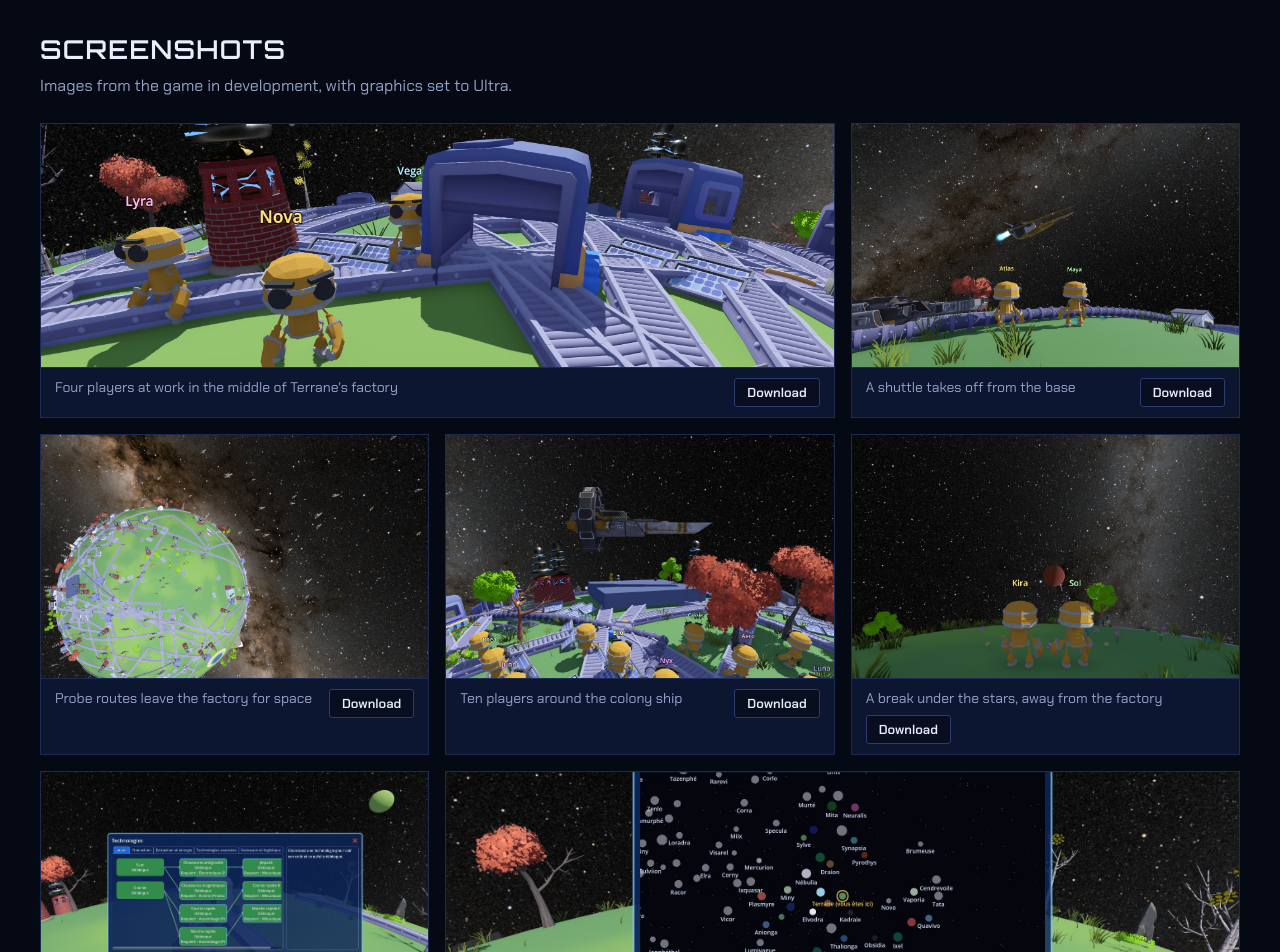
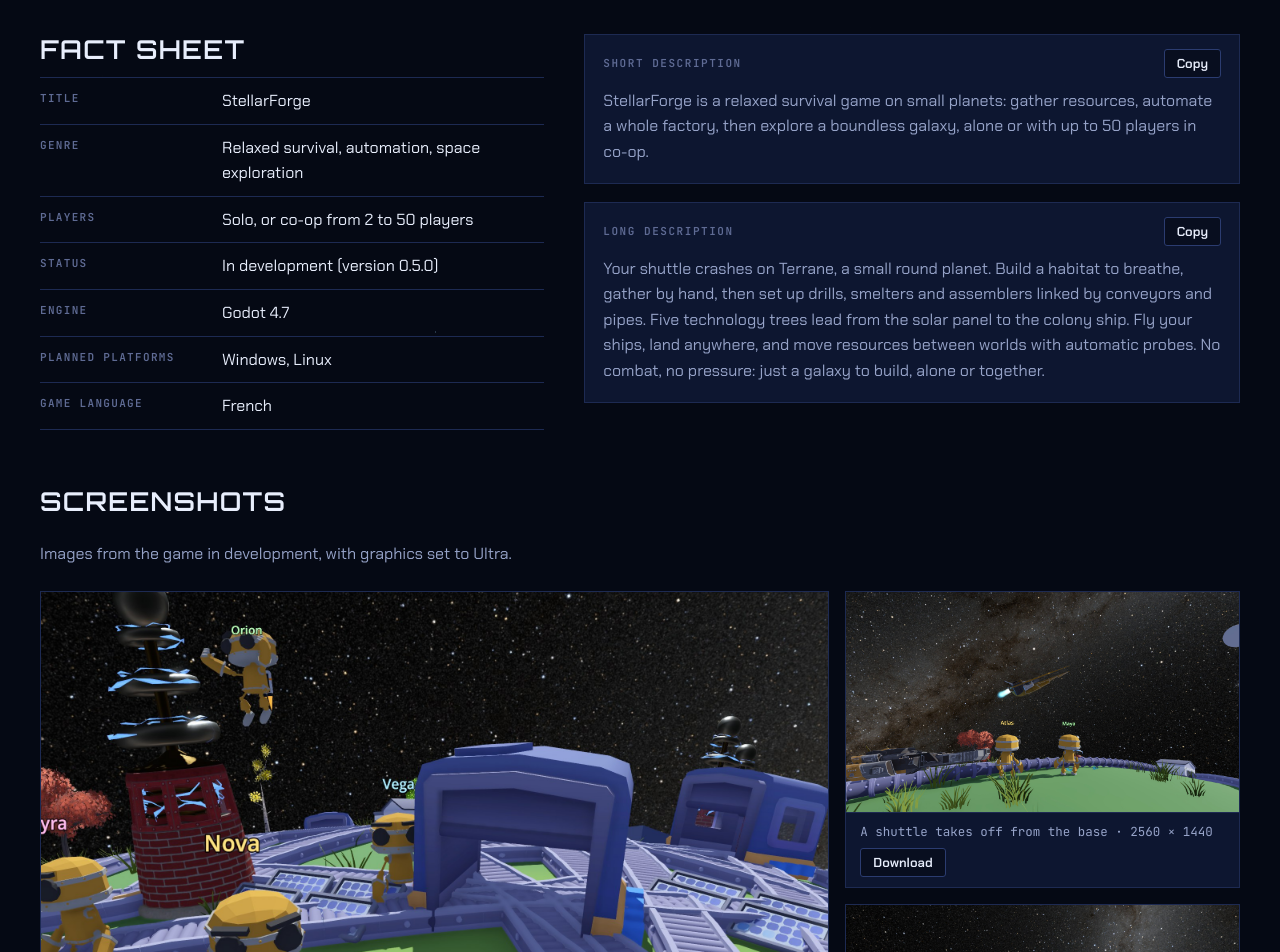
Before and after one commit to Dorsk/StellarForge_website, an Angular app: page /en/media in a window 1280 px wide. Shown: the part 820-1772 px from the top of the page. Built offline with nearby package versions, Linux system fonts and the light colour scheme.

Commit message:
mise en scene et game capture

```diff
--- a/src/app/i18n/en.ts
+++ b/src/app/i18n/en.ts
@@ -93,7 +93,7 @@
   'game.space.cargo': '{n} cargo slots',
   'game.probes.title': 'Probes',
   'game.probes.text': 'One probe port per planet, and resources move on their own. Transport drones and automatic cargo ships supply your factories from other worlds.',
-  'game.coop.title': 'Together',
+  'game.coop.title': 'Co-op with up to 50 players',
   'game.coop.text': 'Host a new game or a save, and invite people with a code or an address. From 2 to 50 players, as the host decides. Everyone keeps their own inventory; technologies, factories and the galaxy are shared. You see the others with their nickname, on the ground and in flight.',
   'game.controls.title': 'Default controls',
   'game.controls.note': 'Keys are physical: ZQSD on an AZERTY keyboard is WASD on QWERTY. Everything can be rebound in the settings.',
--- a/src/app/i18n/fr.ts
+++ b/src/app/i18n/fr.ts
@@ -95,7 +95,7 @@
   'game.space.cargo': 'soute de {n}',
   'game.probes.title': 'Les sondes',
   'game.probes.text': 'Un port de sondes par planète, et les ressources circulent toutes seules. Les drones de transport et les cargos automatiques ravitaillent vos usines depuis les autres mondes.',
-  'game.coop.title': 'À plusieurs',
+  'game.coop.title': "Coopération jusqu'à 50 joueurs",
   'game.coop.text': 'Hébergez une nouvelle partie ou une sauvegarde, et invitez avec un code ou une adresse. De 2 à 50 joueurs, au choix de l\'hôte. Chacun garde son inventaire ; technologies, usines et galaxie sont communes. Vous voyez les autres avec leur pseudo, au sol comme en vol.',
   'game.controls.title': 'Commandes par défaut',
   'game.controls.note': 'Touches physiques : ZQSD sur un clavier AZERTY correspond à WASD sur QWERTY. Tout se change dans les paramètres.',
--- a/src/app/pages/game/game.css
+++ b/src/app/pages/game/game.css
@@ -8,7 +8,8 @@
 .txt h2 { font: 600 clamp(22px, 2.8vw, 30px)/1.15 var(--f-display); letter-spacing: .04em; text-transform: uppercase; }
 .txt p { color: var(--ink-dim); font-size: 17px; max-width: 58ch; }
 .panel { background: var(--hull); border: 1px solid var(--rule); padding: 18px 20px; display: grid; gap: 12px; min-width: 0; }
-.panel.crash { padding: 0; margin: 0; overflow: hidden; }
+.panel.crash, .panel.shot { padding: 0; margin: 0; overflow: hidden; }
+.panel.shot img { display: block; width: 100%; height: auto; aspect-ratio: 16 / 9; object-fit: cover; }
 .panel.crash img { display: block; width: 100%; height: 100%; aspect-ratio: 16 / 9; object-fit: cover; object-position: 25% 70%; }
 .hint { font-size: 13px; color: var(--ink-faint); }
 
@@ -43,8 +44,6 @@
 .tname, .sname { font-weight: 600; }
 .tcount, .smeta { font: 400 13px var(--f-mono); color: var(--ink-dim); }
 
-.coop { justify-items: center; padding-block: 32px; }
-.big { font: 800 clamp(48px, 7vw, 80px)/1 var(--f-display); color: #f4f8ff; text-shadow: 0 0 30px #3a7bff99; }
 
 .keys { white-space: nowrap; }
 .keys kbd + kbd { margin-left: 4px; }
--- a/src/app/pages/game/game.html
+++ b/src/app/pages/game/game.html
@@ -14,6 +14,16 @@
       </div>
       <figure class="panel crash">
         <img src="images/panorama.png" alt="" width="1672" height="940" loading="lazy" />
+      </figure>
+    </section>
+
+    <section class="feature" id="coop">
+      <div class="txt">
+        <h2>{{ 'game.coop.title' | t }}</h2>
+        <p>{{ 'game.coop.text' | t }}</p>
+      </div>
+      <figure class="panel shot">
+        <img src="images/screens/flotte.jpg" width="2560" height="1440" loading="lazy" [alt]="'media.shotFleet' | t" />
       </figure>
     </section>
 
@@ -113,16 +123,6 @@
       </div>
     </section>
 
-    <section class="feature" id="coop">
-      <div class="txt">
-        <h2>{{ 'game.coop.title' | t }}</h2>
-        <p>{{ 'game.coop.text' | t }}</p>
-      </div>
-      <div class="panel coop">
-        <span class="big">2–50</span>
-        <span class="label">{{ 'home.stat.players' | t }}</span>
-      </div>
-    </section>
   </div>
 
   <section class="wrap section" id="controls">
--- a/src/app/pages/media/media.ts
+++ b/src/app/pages/media/media.ts
@@ -31,22 +31,6 @@
       </figure>
     </div>
 
-    <section class="wrap gallery-section">
-      <h2 class="section-title">{{ 'media.shots' | t }}</h2>
-      <p class="section-lede">{{ 'media.shotsLede' | t }}</p>
-      <div class="gallery">
-        @for (shot of shots; track shot.file) {
-          <figure class="shot" [class.wide-shot]="shot.wide">
-            <a [href]="'images/screens/' + shot.file" target="_blank" rel="noopener">
-              <img [src]="'images/screens/' + shot.file" [width]="shot.w" [height]="shot.h" loading="lazy" [alt]="shot.caption | t" />
-            </a>
-            <figcaption><span>{{ shot.caption | t }}</span>
-              <a class="btn btn-ghost small" [href]="'images/screens/' + shot.file" [download]="'stellarforge-' + shot.file">{{ 'common.download' | t }}</a></figcaption>
-          </figure>
-        }
-      </div>
-    </section>
-
     <div class="wrap two">
       <section>
         <h2 class="section-title">{{ 'media.facts' | t }}</h2>
@@ -70,6 +54,24 @@
         }
       </section>
     </div>
+
+    <section class="wrap shots-section">
+      <h2 class="section-title">{{ 'media.shots' | t }}</h2>
+      <p class="section-lede">{{ 'media.shotsLede' | t }}</p>
+      @for (group of shotGroups; track group[0].file) {
+        <div class="assets" [class.single]="group.length === 1">
+          @for (shot of group; track shot.file; let first = $first) {
+            <figure class="asset" [class.wide]="first && group.length > 1">
+              <a class="shot-link" [href]="'images/screens/' + shot.file" target="_blank" rel="noopener">
+                <img [src]="'images/screens/' + shot.file" [width]="shot.w" [height]="shot.h" loading="lazy" [alt]="shot.caption | t" />
+              </a>
+              <figcaption><span>{{ shot.caption | t }} · {{ shot.w }} × {{ shot.h }}</span>
+                <a class="btn btn-ghost small" [href]="'images/screens/' + shot.file" [download]="'stellarforge-' + shot.file">{{ 'common.download' | t }}</a></figcaption>
+            </figure>
+          }
+        </div>
+      }
+    </section>
   `,
   styles: `
     .assets { display: grid; grid-template-columns: 2fr 1fr; gap: 16px; }
@@ -80,12 +82,11 @@
     .logo-bg img { object-fit: contain; aspect-ratio: 1671 / 600; }
     figcaption { display: flex; flex-wrap: wrap; gap: 8px; justify-content: space-between; align-items: center; padding: 10px 14px; font: 400 12.5px var(--f-mono); color: var(--ink-dim); border-top: 1px solid var(--rule); }
     .small { padding: 5px 12px; font-size: 13px; }
-    .gallery-section { padding-top: 48px; }
-    .gallery { display: grid; grid-template-columns: repeat(3, minmax(0, 1fr)); gap: 16px; }
-    .wide-shot { grid-column: span 2; }
-    .shot { margin: 0; background: var(--hull); border: 1px solid var(--rule); display: grid; grid-template-rows: auto 1fr; min-width: 0; }
-    .shot img { display: block; width: 100%; height: clamp(180px, 19vw, 270px); object-fit: cover; }
-    .shot figcaption { align-items: flex-start; font: 400 14px var(--f-body); color: var(--ink-dim); }
+    .shots-section { padding-top: 56px; display: grid; gap: 16px; }
+    .shots-section .section-lede { margin-bottom: 8px; }
+    .assets.single { grid-template-columns: 1fr; }
+    .assets.single img { max-height: 560px; }
+    .shot-link { display: block; min-height: 0; }
     .two { display: grid; grid-template-columns: 1fr 1.3fr; gap: 40px; padding-top: 48px; align-items: start; }
     .facts { margin: 12px 0 0; display: grid; border-top: 1px solid var(--rule); }
     .facts div { display: grid; grid-template-columns: 170px 1fr; gap: 12px; padding: 10px 0; border-bottom: 1px solid var(--rule); }
@@ -99,9 +100,6 @@
       .assets, .two { grid-template-columns: 1fr; }
       .asset.wide { grid-row: auto; }
       .facts div { grid-template-columns: 1fr; gap: 0; }
-      .gallery { grid-template-columns: 1fr; }
-      .wide-shot { grid-column: auto; }
-      .shot img { height: auto; aspect-ratio: 16 / 9; }
     }
   `,
 })
@@ -109,14 +107,19 @@
   protected readonly i18n = inject(I18n);
   protected readonly data = inject(GameDataService);
   protected readonly copied = signal<TKey | null>(null);
-  protected readonly shots: { file: string; w: number; h: number; caption: TKey; wide?: boolean }[] = [
-    { file: 'usine.jpg', w: 2560, h: 1440, caption: 'media.shot.factory', wide: true },
-    { file: 'decollage.jpg', w: 2560, h: 1440, caption: 'media.shot.takeoff' },
-    { file: 'sondes.jpg', w: 2560, h: 1440, caption: 'media.shot.probes' },
-    { file: 'colonisation.jpg', w: 2560, h: 1440, caption: 'media.shot.colony' },
-    { file: 'nuit.jpg', w: 2560, h: 1440, caption: 'media.shot.night' },
-    { file: 'technologies.jpg', w: 1920, h: 1080, caption: 'media.shot.tech' },
-    { file: 'carte-galaxie.jpg', w: 1920, h: 1080, caption: 'media.shot.map', wide: true },
+  /** Même mise en page que le haut de la page : une grande image et deux petites à droite. */
+  protected readonly shotGroups: { file: string; w: number; h: number; caption: TKey }[][] = [
+    [
+      { file: 'usine.jpg', w: 2560, h: 1440, caption: 'media.shot.factory' },
+      { file: 'decollage.jpg', w: 2560, h: 1440, caption: 'media.shot.takeoff' },
+      { file: 'nuit.jpg', w: 2560, h: 1440, caption: 'media.shot.night' },
+    ],
+    [
+      { file: 'colonisation.jpg', w: 2560, h: 1440, caption: 'media.shot.colony' },
+      { file: 'sondes.jpg', w: 2560, h: 1440, caption: 'media.shot.probes' },
+      { file: 'technologies.jpg', w: 1920, h: 1080, caption: 'media.shot.tech' },
+    ],
+    [{ file: 'carte-galaxie.jpg', w: 1920, h: 1080, caption: 'media.shot.map' }],
   ];
   protected readonly descriptions: { title: TKey; text: TKey }[] = [
     { title: 'media.short', text: 'media.shortText' },
```
